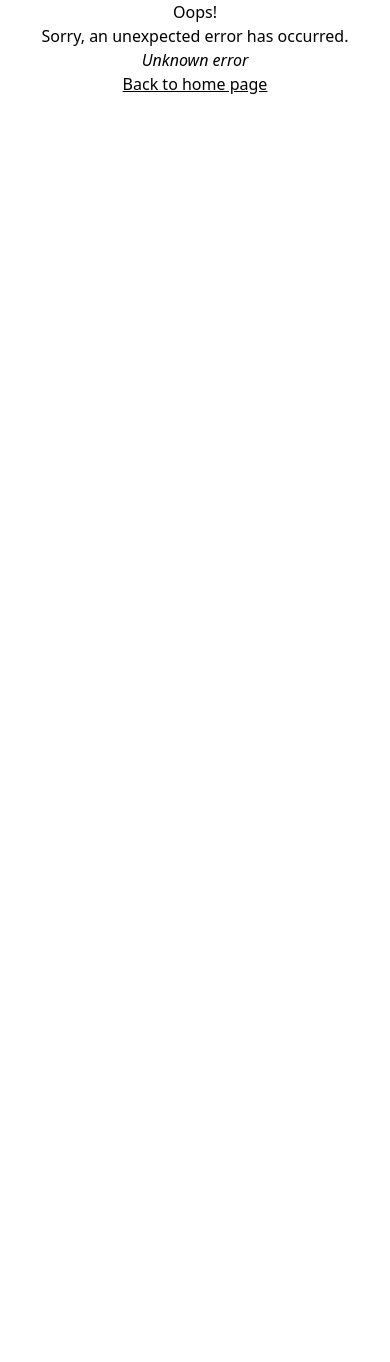
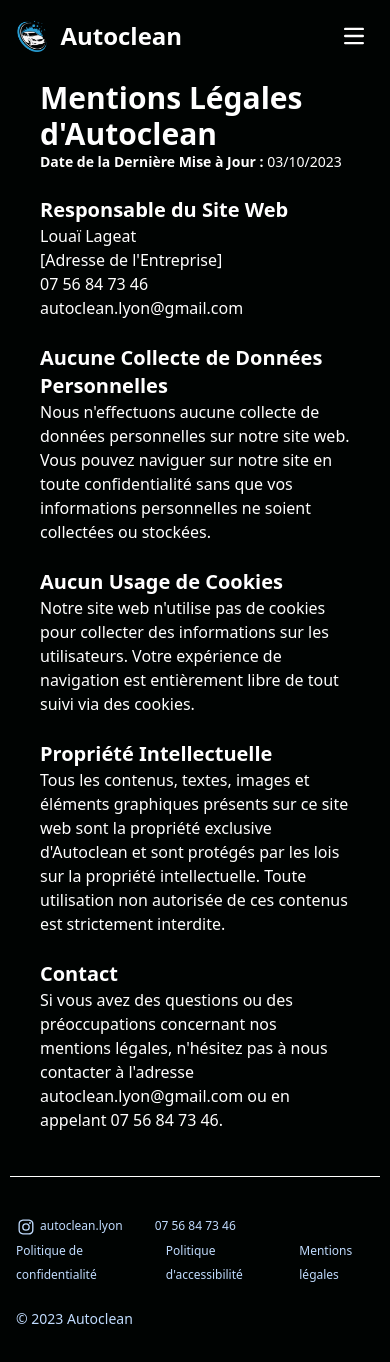
Before and after one commit to y28lyn/autoclean, a React (Vite) app: page /mention_legales in a window 390 px wide. Shown: the top 1362 px of the page. Before the commit the page ends 844 px from the top, so only its background shows below. Built offline with nearby package versions, Linux system fonts and the light colour scheme.

Commit message:
policies added

```diff
--- a/src/components/footer/Footer.tsx
+++ b/src/components/footer/Footer.tsx
@@ -40,7 +40,7 @@ const Footer = () => {
                 <ul className="md:-mt-2 flex flex-row justify-start gap-x-8 gap-y-2">
                   <li>
                     <Link
-                      to="/"
+                      to="/politique_confidentialite"
                       className="text-[12px] md:text-sm text-blue-200 transition-all duration-200 hover:text-white"
                     >
                       Politique de confidentialité
@@ -48,7 +48,15 @@ const Footer = () => {
                   </li>
                   <li>
                     <Link
-                      to="/"
+                      to="/politique_accessibilite"
+                      className="text-[12px] md:text-sm text-blue-200 transition-all duration-200 hover:text-white"
+                    >
+                      Politique d'accessibilité
+                    </Link>
+                  </li>
+                  <li>
+                    <Link
+                      to="/mention_legales"
                       className="text-[12px] md:text-sm text-blue-200 transition-all duration-200 hover:text-white"
                     >
                       Mentions légales
--- /dev/null
+++ b/src/pages/MentionLegales.tsx
@@ -0,0 +1,67 @@
+import Footer from "../components/footer/Footer";
+import Navbar from "../components/header/Navbar";
+
+const MentionLegales = () => {
+  return (
+    <>
+      <Navbar />
+      <div className="bg-[#000302] text-white pb-10 pt-20 px-10 md:p-28">
+        <h1 className="text-3xl font-bold">Mentions Légales d'Autoclean</h1>
+        <p className="text-sm">
+          <strong>Date de la Dernière Mise à Jour :</strong> 03/10/2023
+        </p>
+
+        <section className="mt-6">
+          <h2 className="text-xl font-bold">Responsable du Site Web</h2>
+          <p>Louaï Lageat</p>
+          <p>[Adresse de l'Entreprise]</p>
+          <p>07 56 84 73 46</p>
+          <p>autoclean.lyon@gmail.com</p>
+        </section>
+
+        <section className="mt-6">
+          <h2 className="text-xl font-bold">
+            Aucune Collecte de Données Personnelles
+          </h2>
+          <p>
+            Nous n'effectuons aucune collecte de données personnelles sur notre
+            site web. Vous pouvez naviguer sur notre site en toute
+            confidentialité sans que vos informations personnelles ne soient
+            collectées ou stockées.
+          </p>
+        </section>
+
+        <section className="mt-6">
+          <h2 className="text-xl font-bold">Aucun Usage de Cookies</h2>
+          <p>
+            Notre site web n'utilise pas de cookies pour collecter des
+            informations sur les utilisateurs. Votre expérience de navigation
+            est entièrement libre de tout suivi via des cookies.
+          </p>
+        </section>
+
+        <section className="mt-6">
+          <h2 className="text-xl font-bold">Propriété Intellectuelle</h2>
+          <p>
+            Tous les contenus, textes, images et éléments graphiques présents
+            sur ce site web sont la propriété exclusive d'Autoclean et sont
+            protégés par les lois sur la propriété intellectuelle. Toute
+            utilisation non autorisée de ces contenus est strictement interdite.
+          </p>
+        </section>
+
+        <section className="mt-6">
+          <h2 className="text-xl font-bold">Contact</h2>
+          <p>
+            Si vous avez des questions ou des préoccupations concernant nos
+            mentions légales, n'hésitez pas à nous contacter à l'adresse
+            autoclean.lyon@gmail.com ou en appelant 07 56 84 73 46.
+          </p>
+        </section>
+      </div>
+      <Footer />
+    </>
+  );
+};
+
+export default MentionLegales;
--- /dev/null
+++ b/src/pages/PolitiqueAccessibilite.tsx
@@ -0,0 +1,102 @@
+import Footer from "../components/footer/Footer";
+import Navbar from "../components/header/Navbar";
+
+const PolitiqueAccessibilite = () => {
+  return (
+    <>
+      <Navbar />
+      <div className="bg-[#000302] text-white pb-10 pt-20 px-10 md:p-28">
+        <h1 className="text-3xl font-bold">
+          Politique d'Accessibilité d'Autoclean
+        </h1>
+        <p className="text-sm">
+          <strong>Date de la Dernière Mise à Jour :</strong> 03/10/2023
+        </p>
+
+        <section className="mt-6">
+          <h2 className="text-xl font-bold">
+            Engagement envers l'Accessibilité
+          </h2>
+          <p>
+            Autoclean s'engage à offrir une expérience en ligne accessible à
+            tous, y compris aux personnes handicapées. Nous croyons en
+            l'importance de l'inclusion numérique et nous nous efforçons de
+            rendre notre site web conforme aux normes d'accessibilité en
+            vigueur, notamment les Web Content Accessibility Guidelines (WCAG)
+            2.1 au niveau AA.
+          </p>
+        </section>
+
+        <section className="mt-6">
+          <h2 className="text-xl font-bold">
+            Mesures Prises pour l'Accessibilité
+          </h2>
+          <ul className="list-disc pl-4">
+            <li>
+              <strong>Conception et Développement Accessibles :</strong> Notre
+              site web est conçu et développé en tenant compte des meilleures
+              pratiques d'accessibilité, en utilisant des technologies conformes
+              aux normes en vigueur.
+            </li>
+            <li>
+              <strong>Tests Réguliers :</strong> Nous effectuons régulièrement
+              des tests d'accessibilité pour identifier et résoudre les
+              problèmes d'accessibilité potentiels.
+            </li>
+            <li>
+              <strong>Formation du Personnel :</strong> Notre personnel est
+              formé sur les principes de l'accessibilité numérique et sur la
+              manière de créer et de maintenir des contenus accessibles.
+            </li>
+            <li>
+              <strong>Révision des Contenus :</strong> Nous révisons et adaptons
+              continuellement nos contenus pour garantir qu'ils soient
+              accessibles aux personnes handicapées, notamment en fournissant
+              des alternatives textuelles pour les médias non textuels.
+            </li>
+          </ul>
+        </section>
+
+        <section className="mt-6">
+          <h2 className="text-xl font-bold">
+            Fournir des Solutions d'Accessibilité
+          </h2>
+          <p>
+            Nous nous engageons à fournir des solutions d'accessibilité pour
+            faciliter l'utilisation de notre site web par tous les visiteurs. Si
+            vous rencontrez des problèmes d'accessibilité ou si vous avez des
+            suggestions pour améliorer l'accessibilité de notre site, veuillez
+            nous contacter à l'adresse autoclean.lyon@gmail.com ou en appelant
+            07 56 84 73 46. Nous ferons de notre mieux pour répondre à vos
+            besoins dans les meilleurs délais.
+          </p>
+        </section>
+
+        <section className="mt-6">
+          <h2 className="text-xl font-bold">Améliorations Continuelles</h2>
+          <p>
+            Nous nous engageons à améliorer constamment l'accessibilité de notre
+            site web. À cette fin, nous effectuerons régulièrement des audits
+            d'accessibilité, prendrons en compte les commentaires des
+            utilisateurs et mettrons en œuvre des modifications pour renforcer
+            l'accessibilité de notre site.
+          </p>
+        </section>
+
+        <section className="mt-6">
+          <h2 className="text-xl font-bold">Rétroaction et Contact</h2>
+          <p>
+            Si vous avez des questions, des préoccupations ou des commentaires
+            concernant l'accessibilité de notre site web, veuillez nous
+            contacter à l'adresse autoclean.lyon@gmail.com ou en appelant 07 56
+            84 73 46. Votre retour d'information est précieux pour nous et nous
+            aide à améliorer notre engagement envers l'accessibilité.
+          </p>
+        </section>
+      </div>
+      <Footer />
+    </>
+  );
+};
+
+export default PolitiqueAccessibilite;
--- /dev/null
+++ b/src/pages/PolitiqueConfidentialite.tsx
@@ -0,0 +1,59 @@
+import Footer from "../components/footer/Footer";
+import Navbar from "../components/header/Navbar";
+
+const PolitiqueConfidentialite = () => {
+  return (
+    <>
+      <Navbar />
+      <div className="bg-[#000302] text-white pb-10 pt-20 px-10 md:p-28">
+        <h1 className="text-3xl font-bold">
+          Politique de Confidentialité d'Autoclean
+        </h1>
+        <p className="text-sm">
+          <strong>Date de la Dernière Mise à Jour :</strong> 03/10/2023
+        </p>
+
+        <section className="mt-6">
+          <h2 className="text-xl font-bold">Collecte de Données</h2>
+          <p>
+            Nous ne collectons aucune donnée personnelle identifiable sur notre
+            site web. Vous pouvez naviguer sur notre site en toute
+            confidentialité.
+          </p>
+        </section>
+
+        <section className="mt-6">
+          <h2 className="text-xl font-bold">Cookies</h2>
+          <p>
+            Notre site web n'utilise pas de cookies pour suivre votre activité
+            ou collecter des informations personnelles. Vous pouvez parcourir
+            notre site sans vous soucier de la collecte de données par le biais
+            de cookies.
+          </p>
+        </section>
+
+        <section className="mt-6">
+          <h2 className="text-xl font-bold">Sécurité</h2>
+          <p>
+            Nous prenons la sécurité de notre site web au sérieux. Bien que nous
+            ne collections pas de données personnelles, nous mettons en place
+            des mesures de sécurité pour protéger votre expérience de
+            navigation.
+          </p>
+        </section>
+
+        <section className="mt-6">
+          <h2 className="text-xl font-bold">Contact</h2>
+          <p>
+            Si vous avez des questions ou des préoccupations concernant notre
+            politique de confidentialité, n'hésitez pas à nous contacter à
+            l'adresse autoclean.lyon@gmail.com ou en appelant 07 56 84 73 46.
+          </p>
+        </section>
+      </div>
+      <Footer />
+    </>
+  );
+};
+
+export default PolitiqueConfidentialite;
```
Also changed, not shown: src/main.tsx (+16 -1 lines).
